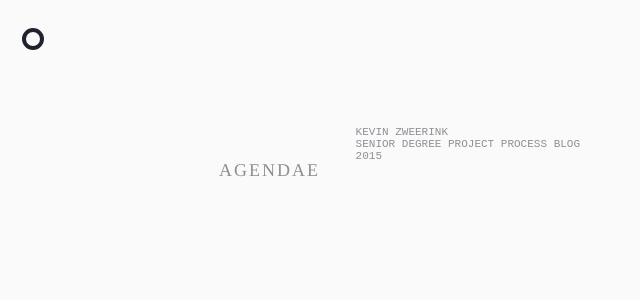
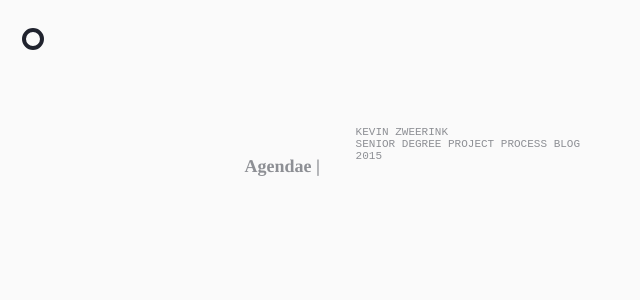
Before and after one commit to newseful/newseful.github.io, a Jekyll site: the page built from index.html, in a window 1280 px wide. Shown: the top 300 px of the page, without its empty margins (0-640 px from the left). Built offline with Jekyll 4.4.1, drawn with Linux system fonts in a browser that asks for light colours.

Commit message:
update styles

```diff
--- a/_includes/header.html
+++ b/_includes/header.html
@@ -1,5 +1,5 @@
 <header class="header">
-AGENDAE
+Agendae |
 </header>
 
 <div class="colophon">
--- a/_sass/_base.scss
+++ b/_sass/_base.scss
@@ -24,10 +24,11 @@ html, body {
 
 .header {
     color: $mid-gray;
-    letter-spacing: 2px;
+    //letter-spacing: 2px;
     position: absolute;
-    top: 8.9em;
+    top: 8.65em;
     right: 75%;
+    font-weight: 600;
 }
 
 .footer {
```
